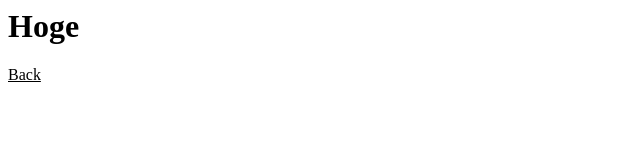
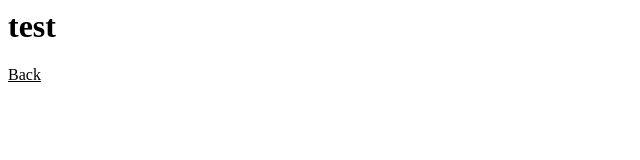
Before and after one commit to yuudai1008/samurai_HTML-CSS, a plain HTML site: page hoge.html in a window 1280 px wide. Shown: the full height of the page, 0-640 px from the left. Drawn offline with Linux system fonts and the light colour scheme.

Commit message:
テスト commit

```diff
--- a/hoge.html
+++ b/hoge.html
@@ -10,7 +10,7 @@
         </style>
     </head>
     <body>
-        <h1>Hoge</h1>
+        <h1>test</h1>
         <a href="index.html">Back</a>
     </body>
 </html>
```
Also changed, not shown: .c9/metadata/environment/hoge.html.
